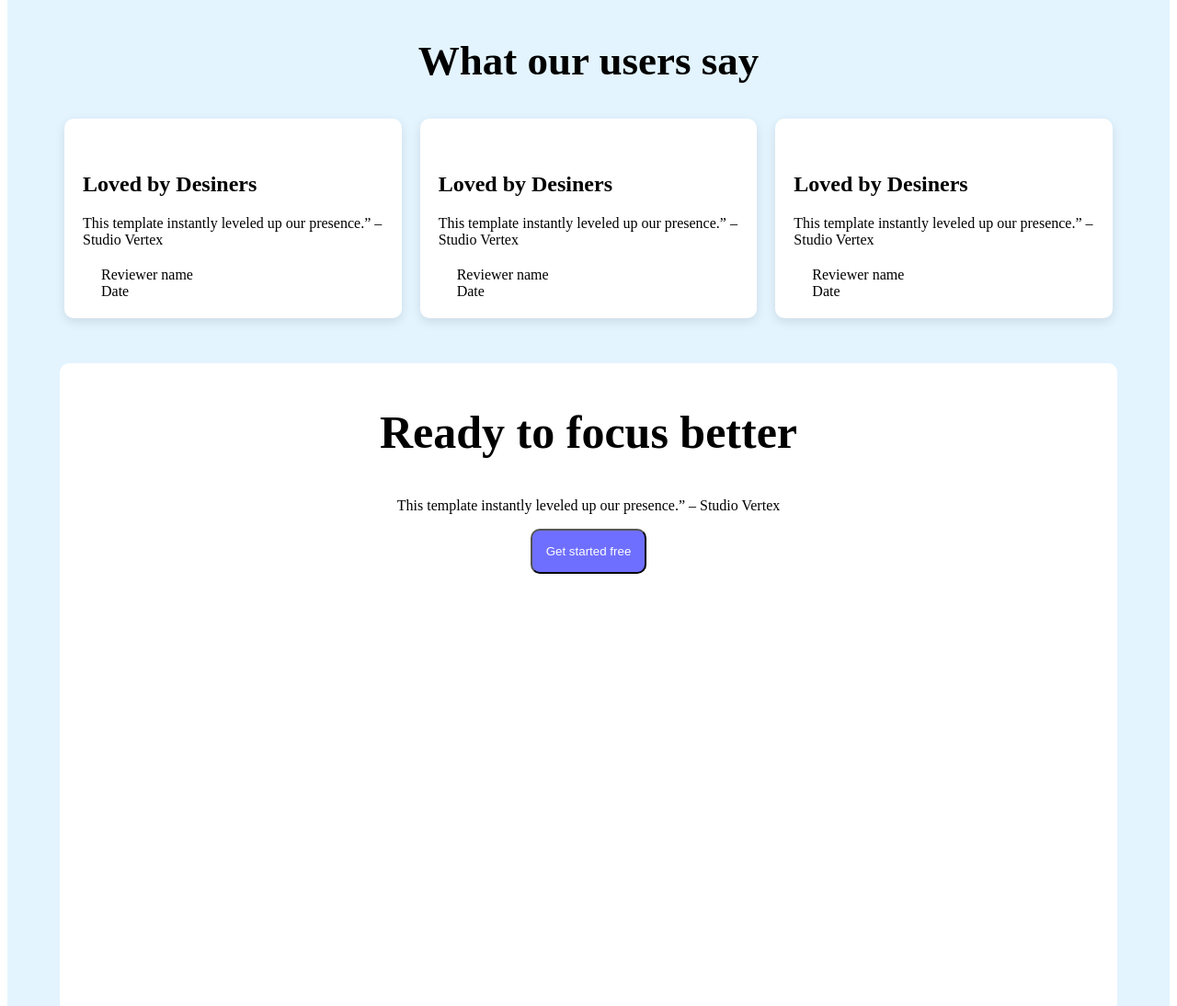
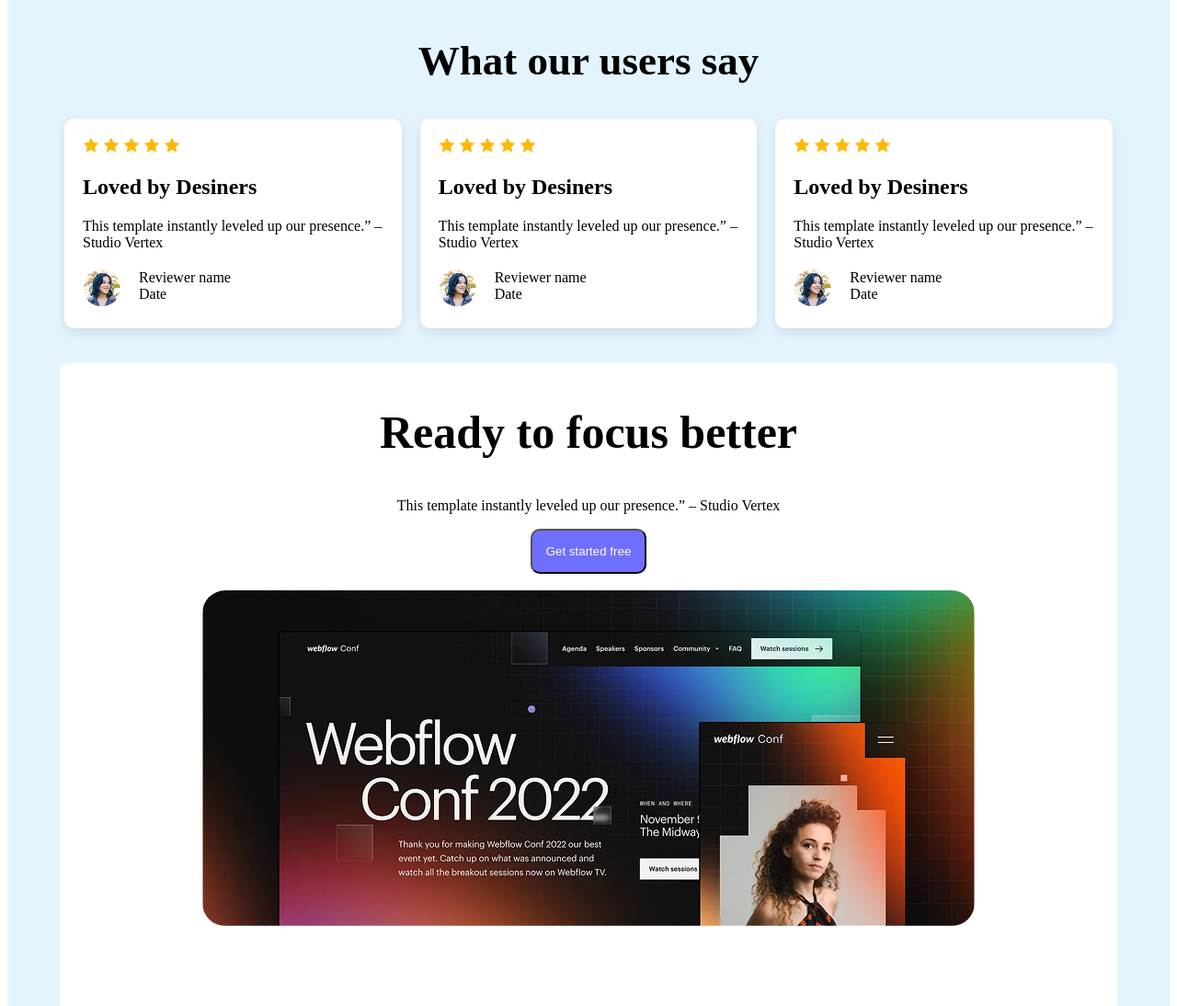
Before and after one commit to Sahab47/Assignment-1, a plain HTML site: page index.html in a window 1280 px wide. Shown: the part 1325-2419 px from the top of the page at 92% size. Drawn offline with Linux system fonts and the light colour scheme; the site is published under a folder, as on GitHub Pages, so addresses that start at the root find nothing.

Commit message:
image path change

```diff
--- a/index.html
+++ b/index.html
@@ -33,7 +33,7 @@
     <button class="btn">Lunch Live Preview</button></div>
 
     <div>
-        <img class="im1" src="/images/wc-mini.png" alt="" width="403" height="328" >
+        <img class="im1" src="images/wc-mini.png" alt="" width="403" height="328" >
     </div>
     </section>
 
@@ -61,38 +61,38 @@ Focus Session</div>
 
         <div class="feedback">
             <div class="f-data">
-              <img src="/images/icon-star.png" alt="">
-                <img src="/images/icon-star.png" alt="">
-                <img src="/images/icon-star.png" alt="">
-                <img src="/images/icon-star.png" alt="">
-                <img src="/images/icon-star.png" alt="">
+              <img src="images/icon-star.png" alt="">
+                <img src="images/icon-star.png" alt="">
+                <img src="images/icon-star.png" alt="">
+                <img src="images/icon-star.png" alt="">
+                <img src="images/icon-star.png" alt="">
                <h1>Loved by Desiners</h1>
                This template instantly leveled up our presence.” – Studio Vertex <br>
-                <div class="i-fl"> <div><img class="i-f2" src="/images/avatar.png" alt="" ></div>
+                <div class="i-fl"> <div><img class="i-f2" src="images/avatar.png" alt="" ></div>
                    <div class="d-tex">Reviewer name <br>Date</div>
                </div>
             </div>
             <div class="f-data">
-                <img src="/images/icon-star.png" alt="">
-                <img src="/images/icon-star.png" alt="">
-                <img src="/images/icon-star.png" alt="">
-                <img src="/images/icon-star.png" alt="">
-                <img src="/images/icon-star.png" alt="">
+                <img src="images/icon-star.png" alt="">
+                <img src="images/icon-star.png" alt="">
+                <img src="images/icon-star.png" alt="">
+                <img src="images/icon-star.png" alt="">
+                <img src="images/icon-star.png" alt="">
 <h1>Loved by Desiners</h1>
 This template instantly leveled up our presence.” – Studio Vertex <br>
-<div class="i-fl"> <div><img img class="i-f2" src="/images/avatar.png" alt="" ></div>
+<div class="i-fl"> <div><img img class="i-f2" src="images/avatar.png" alt="" ></div>
                    <div class="d-tex">Reviewer name <br>Date</div>
                </div>
             </div>
             <div class="f-data">
-                <img src="/images/icon-star.png" alt="">
-                <img src="/images/icon-star.png" alt="">
-                <img src="/images/icon-star.png" alt="">
-                <img src="/images/icon-star.png" alt="">
-                <img src="/images/icon-star.png" alt="">
+                <img src="images/icon-star.png" alt="">
+                <img src="images/icon-star.png" alt="">
+                <img src="images/icon-star.png" alt="">
+                <img src="images/icon-star.png" alt="">
+                <img src="images/icon-star.png" alt="">
                 <h1>Loved by Desiners</h1>
                 This template instantly leveled up our presence.” – Studio Vertex <br>
-                <div class="i-fl"> <div><img img class="i-f2" src="/images/avatar.png" alt="" ></div>
+                <div class="i-fl"> <div><img img class="i-f2" src="images/avatar.png" alt="" ></div>
                    <div class="d-tex">Reviewer name <br>Date</div>
                </div>
 
@@ -108,7 +108,7 @@ This template instantly leveled up our presence.” – Studio Vertex <br>
             This template instantly leveled up our presence.” – Studio Vertex
         </p> </div>
         <div><button class="btn btn3"> Get started free</button></div><br>
-        <div>  <img class="im-5" src="/images/wc-big.png" alt=""></div>
+        <div>  <img class="im-5" src="images/wc-big.png" alt=""></div>
 
     </section>
 
--- a/style.css
+++ b/style.css
@@ -9,7 +9,7 @@
 .navbar-banner{
     max-width: 1440px;
     margin: 0 auto;
-    background-image: url(/images/Hero-bg.png);
+    background-image: url(images/Hero-bg.png);
     background-repeat: no-repeat;
     background-size: cover;
     background-position: center center;
```
